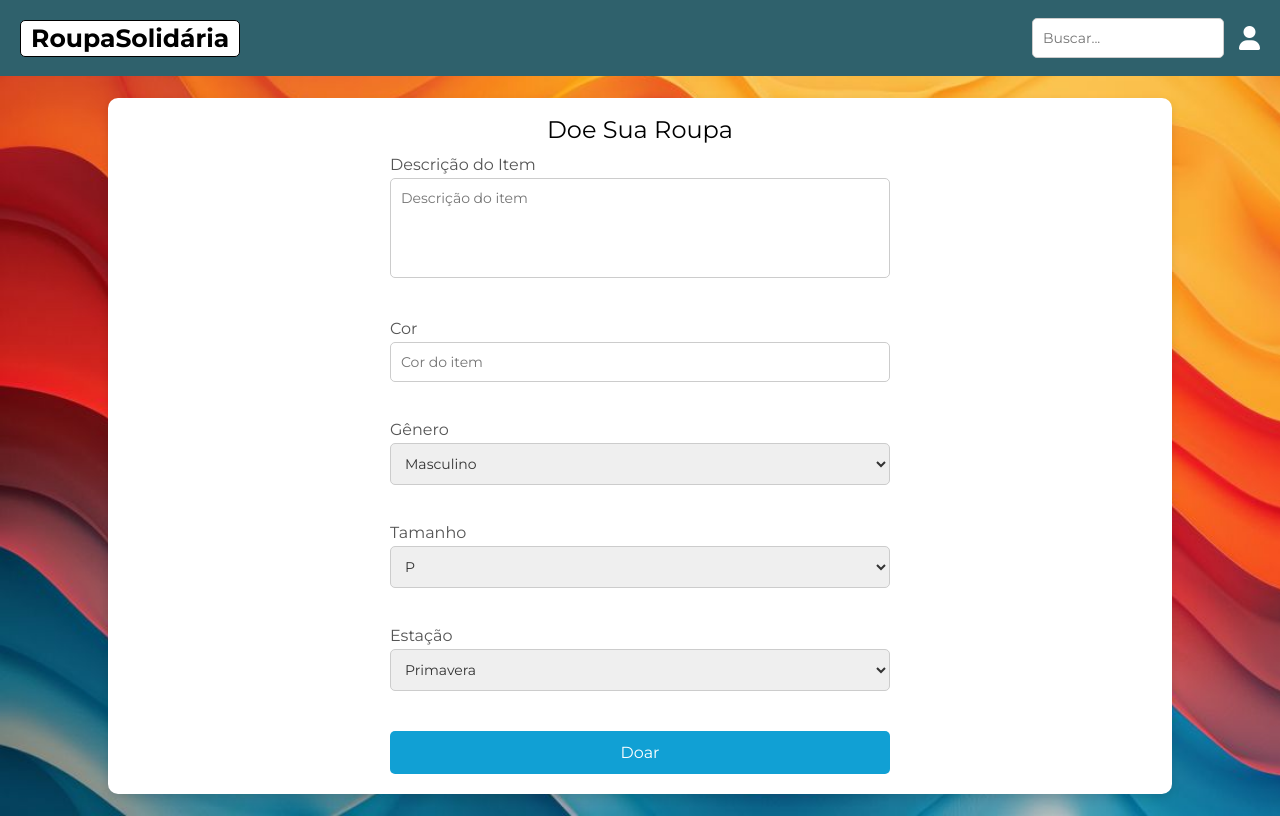
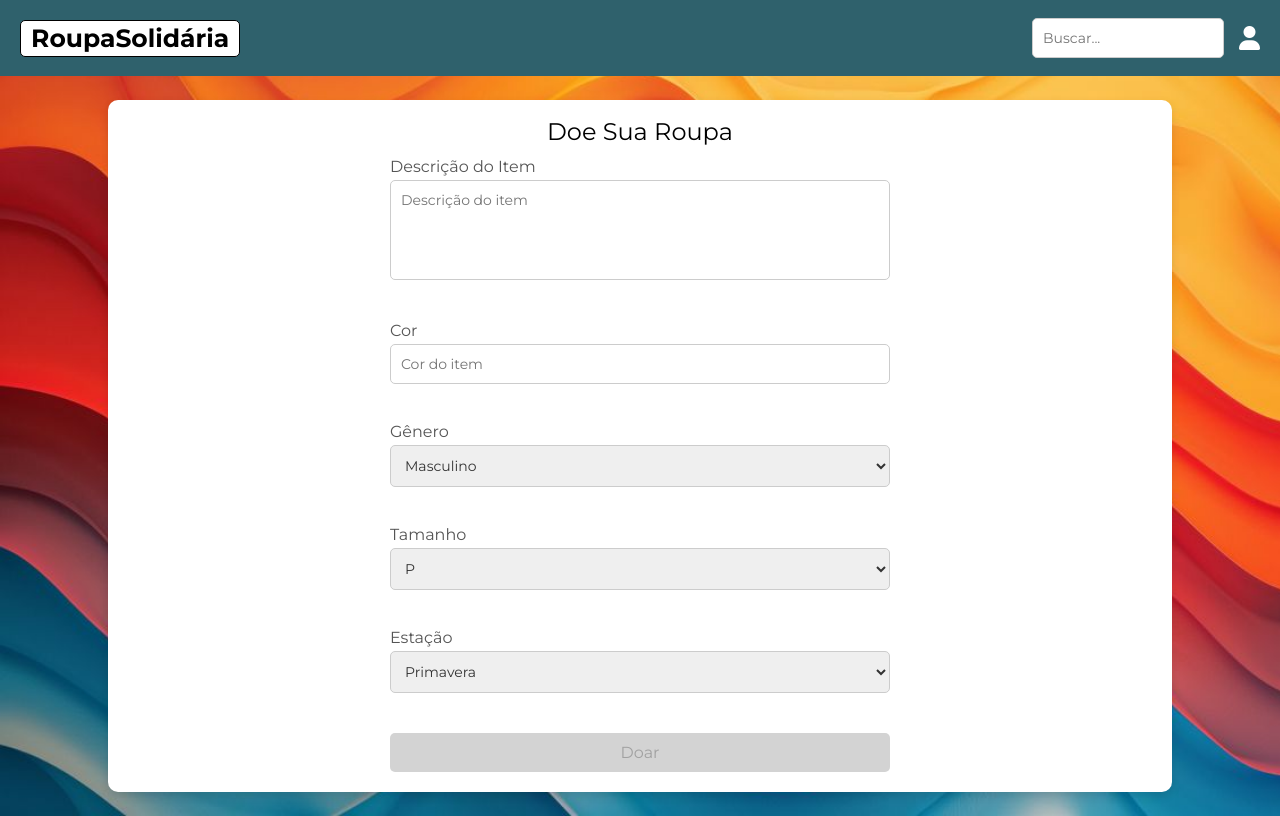
Before and after one commit to raphaeljjoao/roupa-solidaria, an Angular app in the folder app/: page /donate in a window 1280 px wide. Built offline with nearby package versions, Linux system fonts and the light colour scheme; sample sign-in values are in the browser's storage.

Commit message:
Enhance clothing donation form with real-time validation and disable submit button when invalid

```diff
--- a/app/src/app/clothing-donation/clothing-donation.component.html
+++ b/app/src/app/clothing-donation/clothing-donation.component.html
@@ -6,12 +6,12 @@
       <form (submit)="submitForm($event)" method="post">
         <div class="form-group">
           <label for="description">Descrição do Item</label>
-          <textarea id="description" name="description" placeholder="Descrição do item" required></textarea>
+          <textarea id="description" name="description" placeholder="Descrição do item" required (input)="formIsValid()"></textarea>
         </div>
 
         <div class="form-group">
           <label for="color">Cor</label>
-          <input type="text" id="color" name="color" placeholder="Cor do item" required>
+          <input type="text" id="color" name="color" placeholder="Cor do item" required (input)="formIsValid()">
         </div>
 
         <div class="form-group">
@@ -41,7 +41,7 @@
           </select>
         </div>
 
-        <button type="submit" class="donate-button">Doar</button>
+        <button type="submit" class="donate-button" [disabled]="!formIsValid()">Doar</button>
       </form>
     </div>
   </div>
--- a/app/src/app/clothing-donation/clothing-donation.component.scss
+++ b/app/src/app/clothing-donation/clothing-donation.component.scss
@@ -52,19 +52,29 @@
 }
 
 .donate-button {
-  padding: 12px;
   background-color: #11A0D4;
   color: white;
   border: none;
+  padding: 10px 20px;
+  cursor: pointer;
+  font-size: 16px;
   border-radius: 5px;
-  font-size: 16px;
-  cursor: pointer;
-  transition: background-color 0.3s;
-  width: 100%;
+  transition: background-color 0.3s ease, opacity 0.3s ease;
 }
 
 .donate-button:hover {
   background-color: #0056b3;
+}
+
+.donate-button:disabled {
+  background-color: #d3d3d3;
+  color: #a1a1a1;
+  cursor: not-allowed;
+  opacity: 1;
+}
+
+.donate-button:disabled:hover {
+  background-color: #d3d3d3;
 }
 
 form {
--- a/app/src/app/clothing-donation/clothing-donation.component.ts
+++ b/app/src/app/clothing-donation/clothing-donation.component.ts
@@ -62,4 +62,11 @@ export class ClothingDonationComponent {
 
   }
 
+  formIsValid(): boolean {
+    const form = document.querySelector('form') as HTMLFormElement;
+    const submitButton = document.querySelector('button[type="submit"]') as HTMLButtonElement;
+    submitButton.disabled = !form.checkValidity();
+    return form.checkValidity();
+  }
+
 }
```
